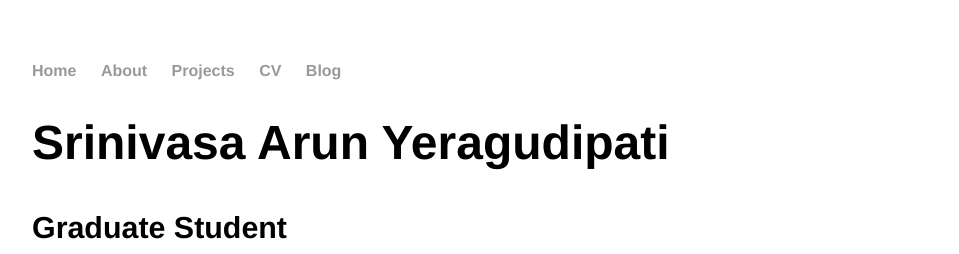
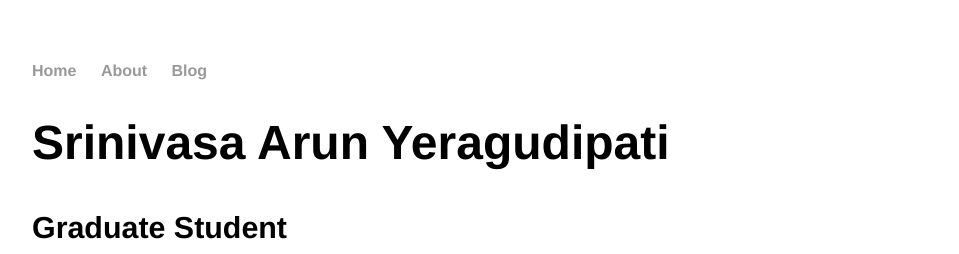
Before and after one commit to arun-y99/arun-y99.github.io, a Jekyll site: the page built from index.html, in a window 1280 px wide. Shown: the top 254 px of the page, without its empty margins (160-1119 px from the left). Built offline with Jekyll 4.4.1, drawn with Linux system fonts in a browser that asks for light colours.

Commit message:
Update default.html

```diff
--- a/_layouts/default.html
+++ b/_layouts/default.html
@@ -10,8 +10,6 @@
 	    		<ul>
 	        		<li><a href="/">Home</a></li>
 		        	<li><a href="/about">About</a></li>
-				<li><a href="/projects">Projects</a></li>
-	        		<li><a href="/cv/resume-YSA.pdf">CV</a></li>
 	        		<li><a href="/blog">Blog</a></li>
 	    		</ul>
 			</nav>
```
